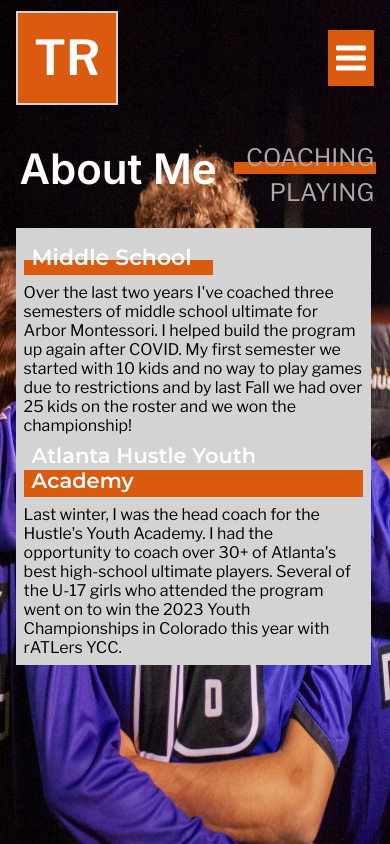
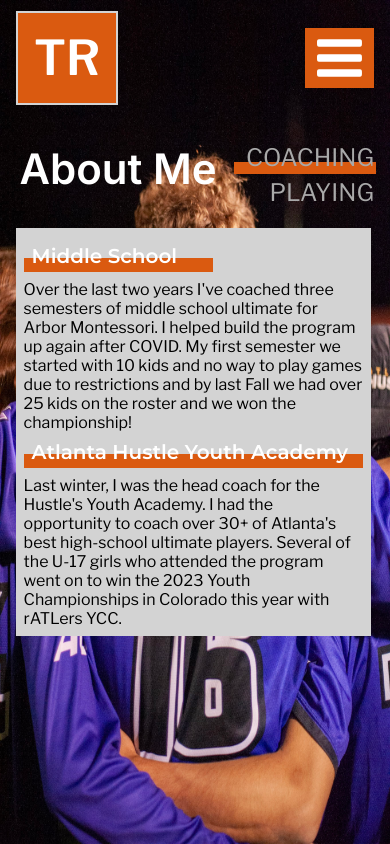
Before and after one commit to tyler7r/coaching-site, a React (Create React App) app: page /about in a window 390 px wide. Built offline with nearby package versions, Linux system fonts and the light colour scheme.

Commit message:
Update mobile styling

```diff
--- a/src/components/about/about.css
+++ b/src/components/about/about.css
@@ -99,13 +99,13 @@
   }
 
   .background-title {
-    font-size: 22px;
+    font-size: 20px;
     font-weight: bold;
     max-width: 50%;
   }
 
   #academy-title {
     max-width: 100%;
-    font-size: 21px;
+    font-size: 20px;
   }
 }
--- a/src/components/contact/contact.css
+++ b/src/components/contact/contact.css
@@ -88,10 +88,10 @@
   }
 
   #contact-title {
-    font-size: 42px;
+    font-size: 48px;
     color: white;
-    top: 46%;
-    left: 55%;
+    top: 47%;
+    left: 50%;
   }
 
   #contact-details {
--- a/src/components/header/header.css
+++ b/src/components/header/header.css
@@ -27,8 +27,8 @@
   display: flex;
   justify-content: center;
   align-items: center;
-  height: 40%;
-  padding: 8px;
+  height: 60%;
+  padding: 0px 12px 0px 12px;
 }
 
 #menu-icon {
@@ -113,14 +113,14 @@
     justify-content: center;
     align-items: center;
     position: absolute;
-    top: 90%;
+    top: 84%;
     left: 10%;
     z-index: 1;
   }
 
   .header-useful-link {
-    height: 40px;
-    width: 40px;
+    height: 70px;
+    width: 70px;
   }
 
   .header-useful-link-image {
--- a/src/components/home/home.css
+++ b/src/components/home/home.css
@@ -114,7 +114,7 @@
   }
 
   #useful-links-container {
-    top: 87%;
+    top: 85%;
     left: 11%;
   }
 
--- a/src/components/pricing/pricing.css
+++ b/src/components/pricing/pricing.css
@@ -91,13 +91,14 @@
 .option-select-btn:hover {
   cursor: pointer;
   background: linear-gradient(to top, #da5a10 40%, rgb(0, 0, 0, 0) 40%);
+  padding: 0px 12px 0px 4px;
 }
 
 @media (max-width: 390px) {
   #pricing-title {
     color: white;
-    font-size: 42px;
-    left: 60%;
+    font-size: 48px;
+    left: 55%;
     top: 25%;
   }
 
@@ -128,7 +129,7 @@
   }
 
   #individual-section {
-    top: 34%;
+    top: 36%;
     left: 7%;
   }
 
```
